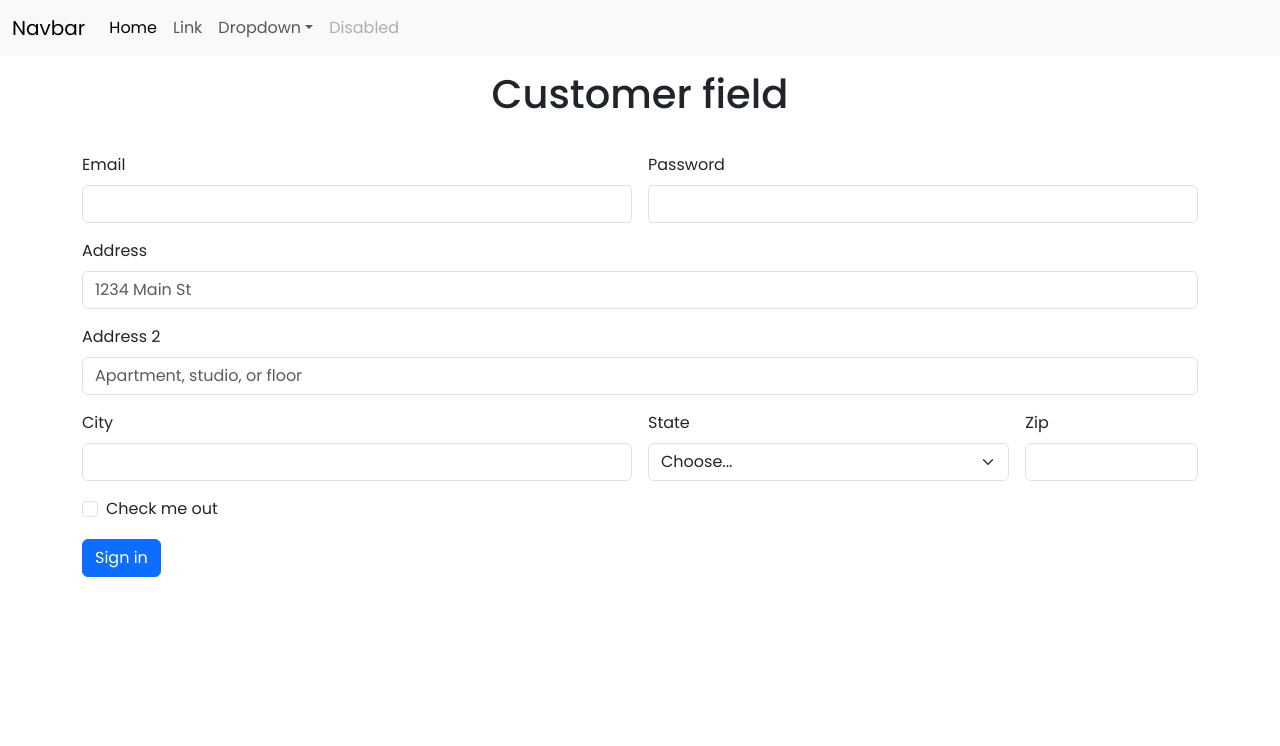
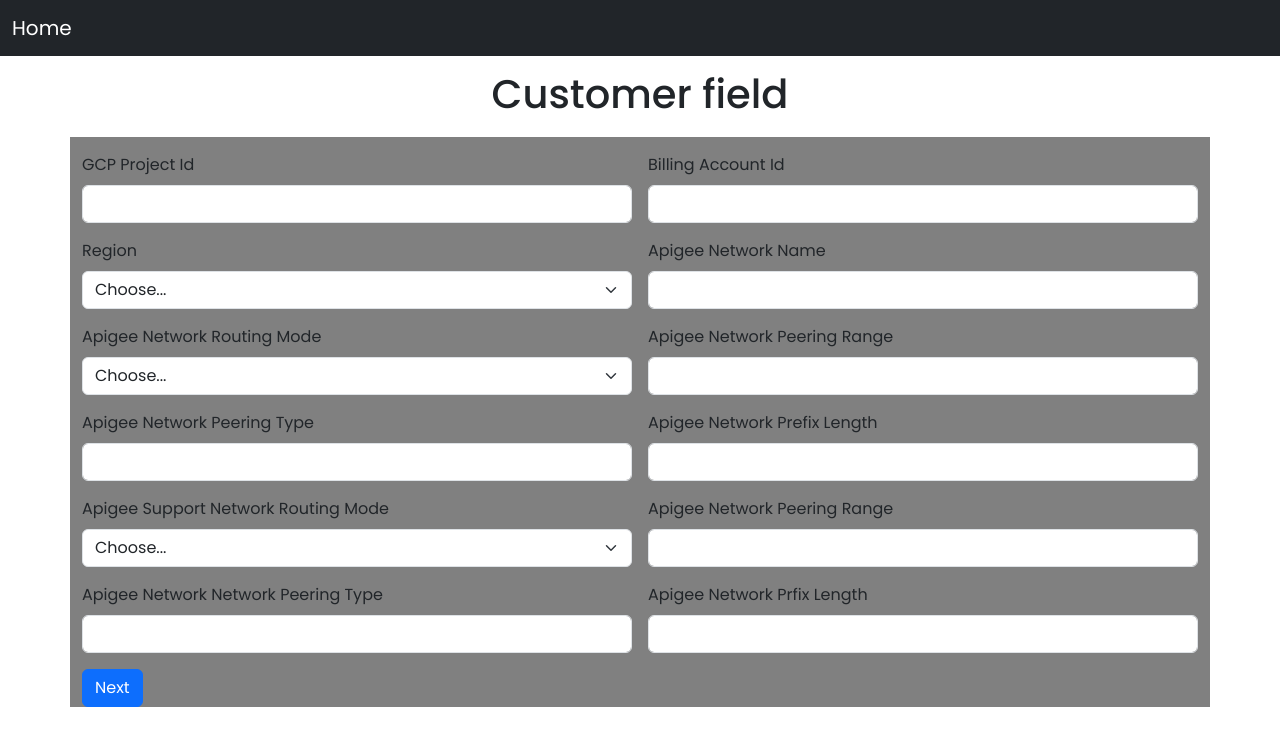
Before and after one commit to rahulGadCoder/React-validation, a React (Create React App) app in the folder demo/: page / in a window 1280 px wide. Shown: the top 746 px of the page. Built offline with nearby package versions, Linux system fonts and the light colour scheme.

Commit message:
Adding a new fields

```diff
--- a/demo/src/Components/Home.js
+++ b/demo/src/Components/Home.js
@@ -5,49 +5,82 @@
   return (
     <>
       <h1 className="text-center" style={{ margin: "35px 0px", marginTop: "70px" }}>Customer field</h1>
-      <div className="container-md">
+      <div className="container-md my-4" style={{backgroundColor: 'grey'}}>
         <form className="row g-3">
           <div className="col-md-6">
-            <label htmlFor="inputEmail4" className="form-label">Email</label>
-            <input type="email" className="form-control" id="inputEmail4" />
+            <label htmlFor="gcpprojectId" className="form-label">GCP Project Id</label>
+            <input type="text" className="form-control" id="gcpprojectId" />
           </div>
           <div className="col-md-6">
-            <label htmlFor="inputPassword4" className="form-label">Password</label>
-            <input type="password" className="form-control" id="inputPassword4" />
+            <label htmlFor="billingId" className="form-label">Billing Account Id</label>
+            <input type="text" className="form-control" id="billingId" />
           </div>
-          <div className="col-12">
-            <label htmlFor="inputAddress" className="form-label">Address</label>
-            <input type="text" className="form-control" id="inputAddress" placeholder="1234 Main St" />
-          </div>
-          <div className="col-12">
-            <label htmlFor="inputAddress2" className="form-label">Address 2</label>
-            <input type="text" className="form-control" id="inputAddress2" placeholder="Apartment, studio, or floor" />
-          </div>
+
           <div className="col-md-6">
-            <label htmlFor="inputCity" className="form-label">City</label>
-            <input type="text" className="form-control" id="inputCity" />
-          </div>
-          <div className="col-md-4">
-            <label htmlFor="inputState" className="form-label">State</label>
-            <select id="inputState" className="form-select">
+            <label htmlFor="region" className="form-label">Region</label>
+            <select id="region" className="form-select">
               <option defaultValue>Choose...</option>
               <option>...</option>
             </select>
           </div>
-          <div className="col-md-2">
-            <label htmlFor="inputZip" className="form-label">Zip</label>
-            <input type="text" className="form-control" id="inputZip" />
+
+          <div className="col-md-6">
+            <label htmlFor="apigeenetwork" className="form-label">Apigee Network Name</label>
+            <input type="text" className="form-control" id="apigeenetwork" />
           </div>
+
+
+          <div className="col-md-6">
+            <label htmlFor="apigeenetworkrouting" className="form-label">Apigee Network Routing Mode</label>
+            <select id="apigeenetworkrouting" className="form-select">
+              <option defaultValue>Choose...</option>
+              <option>...</option>
+            </select>
+          </div>
+
+          <div className="col-md-6">
+            <label htmlFor="peeringrange" className="form-label">Apigee Network Peering Range</label>
+            <input type="text" className="form-control" id="peeringrange" />
+          </div>
+
+          <div className="col-md-6">
+            <label htmlFor="peeringtype" className="form-label">Apigee Network Peering Type</label>
+            <input type="text" className="form-control" id="peeringtype" />
+          </div>
+          <div className="col-md-6">
+            <label htmlFor="prefix" className="form-label">Apigee Network Prefix Length</label>
+            <input type="text" className="form-control" id="prefix" />
+          </div>
+
+          <div className="col-md-6">
+            <label htmlFor="supportnetwork" className="form-label">Apigee Support Network Routing Mode</label>
+            <select id="supportnetwork" className="form-select">
+              <option defaultValue>Choose...</option>
+              <option>...</option>
+            </select>
+          </div>
+
+          <div className="col-md-6">
+            <label htmlFor="peeringrange2" className="form-label">Apigee Network Peering Range</label>
+            <input type="text" className="form-control" id="peeringrange2" />
+          </div>
+
+          <div className="col-md-6">
+            <label htmlFor="supportpeering" className="form-label">Apigee Network Network Peering Type</label>
+            <input type="text" className="form-control" id="supportpeering" />
+          </div>
+          <div className="col-md-6">
+            <label htmlFor="prefixlength" className="form-label">Apigee Network Prfix Length</label>
+            <input type="text" className="form-control" id="prefixlength" />
+          </div>
+
+
+
+
+
+
           <div className="col-12">
-            <div className="form-check">
-              <input className="form-check-input" type="checkbox" id="gridCheck" />
-              <label className="form-check-label" htmlFor="gridCheck">
-                Check me out
-              </label>
-            </div>
-          </div>
-          <div className="col-12">
-            <button type="submit" className="btn btn-primary">Sign in</button>
+            <button type="submit" className="btn btn-primary">Next</button>
           </div>
         </form>
       </div>
--- a/demo/src/Components/NavBar.js
+++ b/demo/src/Components/NavBar.js
@@ -3,67 +3,17 @@
 const NavBar = () => {
   return (
     <div>
-      <nav className="navbar fixed-top navbar-expand-lg bg-body-tertiary">
+      <nav className="navbar bg-dark fixed-top" data-bs-theme="dark">
         <div className="container-fluid">
           <a className="navbar-brand" href="/">
-            Navbar
+            Home
           </a>
-          <button
-            className="navbar-toggler"
-            type="button"
-            data-bs-toggle="collapse"
-            data-bs-target="#navbarSupportedContent"
-            aria-controls="navbarSupportedContent"
-            aria-expanded="false"
-            aria-label="Toggle navigation"
-          >
-            <span className="navbar-toggler-icon"></span>
-          </button>
           <div className="collapse navbar-collapse" id="navbarSupportedContent">
             <ul className="navbar-nav me-auto mb-2 mb-lg-0">
               <li className="nav-item">
                 <a className="nav-link active" aria-current="page" href="/">
                   Home
                 </a>
-              </li>
-              <li className="nav-item">
-                <a className="nav-link" href="/">
-                  Link
-                </a>
-              </li>
-              <li className="nav-item dropdown">
-                <a
-                  className="nav-link dropdown-toggle"
-                  href="/"
-                  role="button"
-                  data-bs-toggle="dropdown"
-                  aria-expanded="false"
-                >
-                  Dropdown
-                </a>
-                <ul className="dropdown-menu">
-                  <li>
-                    <a className="dropdown-item" href="/">
-                      Action
-                    </a>
-                  </li>
-                  <li>
-                    <a className="dropdown-item" href="/">
-                      Another action
-                    </a>
-                  </li>
-                  <li>
-                    <hr className="dropdown-divider" />
-                  </li>
-                  <li>
-                    <a className="dropdown-item" href="/">
-                      Something else here
-                    </a>
-                  </li>
-                </ul>
-              </li>
-              <li className="nav-item">
-                <a className="nav-link disabled">Disabled</a>
               </li>
             </ul>
           </div>
```
